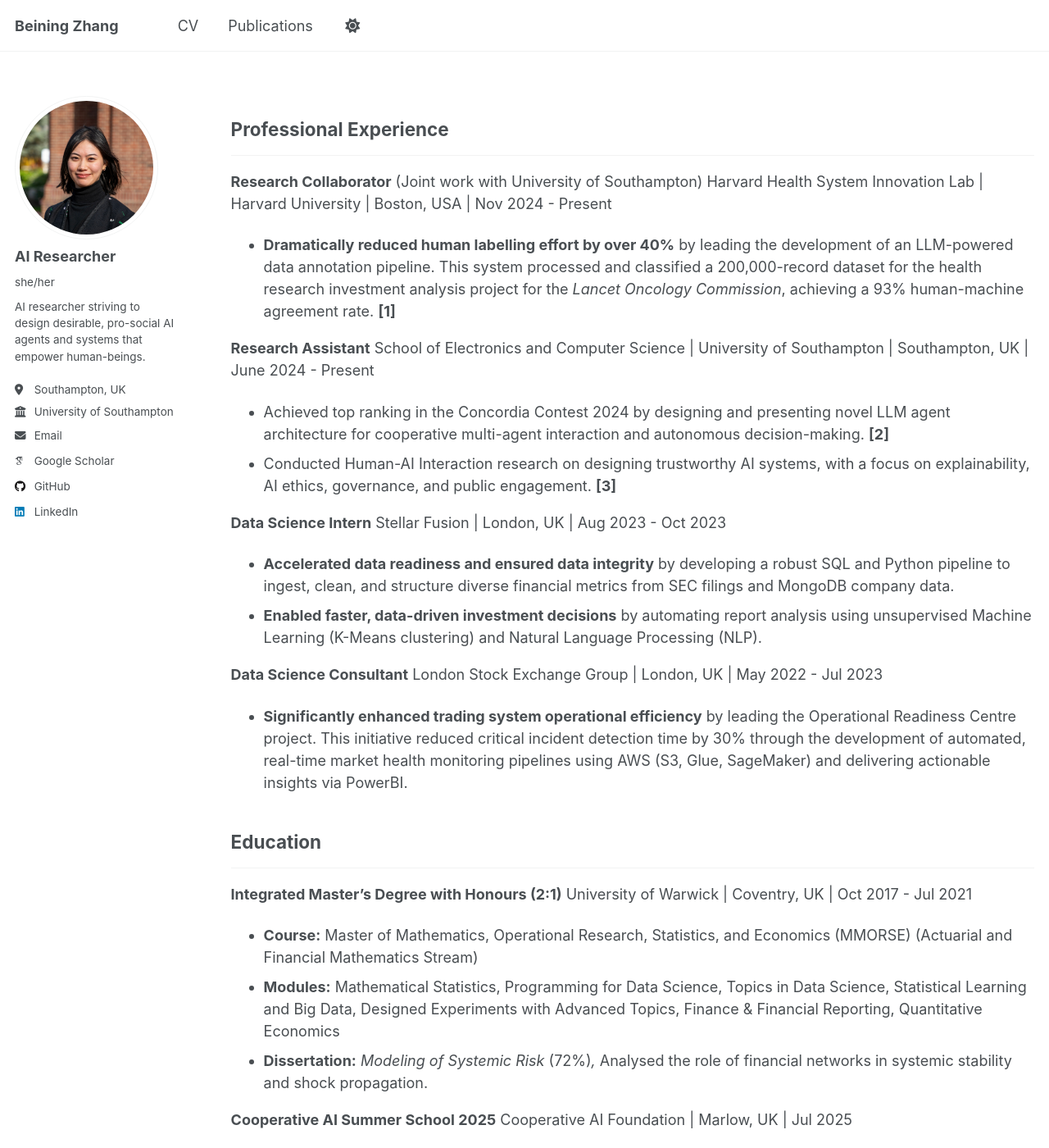
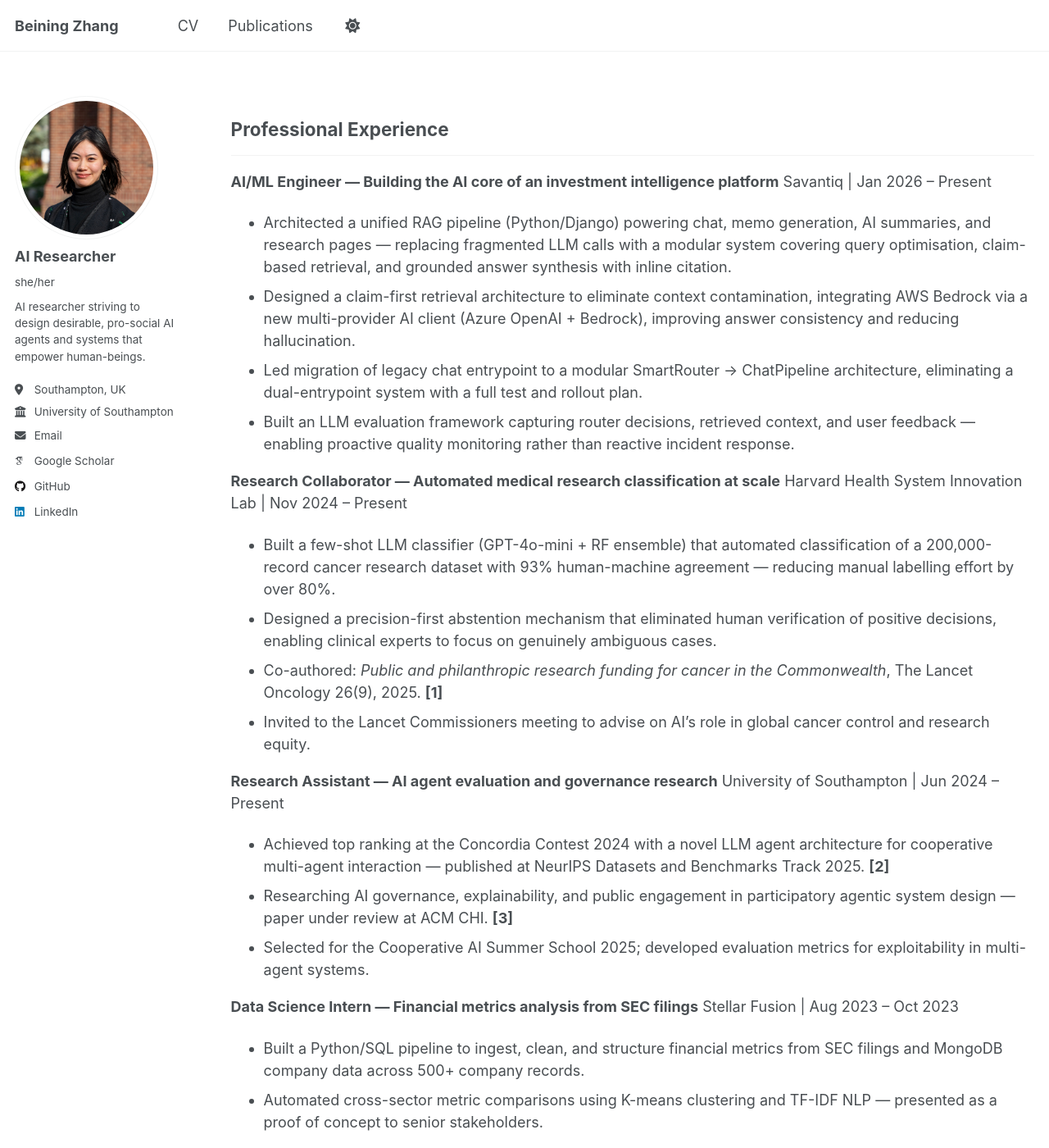
Before and after one commit to BeiningZhang/beiningzhang.github.io, a Jekyll site: the page built from _pages/cv.md, in a window 1280 px wide and 1400 px high. Shown: the whole window at 82% size. Built offline with Jekyll 4.4.1, drawn with Linux system fonts in a browser that asks for light colours; some web fonts are replaced; a script that is not in the unit is left out; some of the changed text lies outside the part shown.

Commit message:
Update CV

```diff
--- a/_pages/cv.md
+++ b/_pages/cv.md
@@ -13,27 +13,42 @@ redirect_from:
 
 ---
 
-**Research Collaborator** (Joint work with University of Southampton)
-Harvard Health System Innovation Lab | Harvard University | Boston, USA | Nov 2024 - Present
+**AI/ML Engineer — Building the AI core of an investment intelligence platform**
+Savantiq | Jan 2026 – Present
 
-- **Dramatically reduced human labelling effort by over 40%** by leading the development of an LLM-powered data annotation pipeline. This system processed and classified a 200,000-record dataset for the health research investment analysis project for the *Lancet Oncology Commission*, achieving a 93% human-machine agreement rate. **[1]**
+- Architected a unified RAG pipeline (Python/Django) powering chat, memo generation, AI summaries, and research pages — replacing fragmented LLM calls with a modular system covering query optimisation, claim-based retrieval, and grounded answer synthesis with inline citation.
+- Designed a claim-first retrieval architecture to eliminate context contamination, integrating AWS Bedrock via a new multi-provider AI client (Azure OpenAI + Bedrock), improving answer consistency and reducing hallucination.
+- Led migration of legacy chat entrypoint to a modular SmartRouter → ChatPipeline architecture, eliminating a dual-entrypoint system with a full test and rollout plan.
+- Built an LLM evaluation framework capturing router decisions, retrieved context, and user feedback — enabling proactive quality monitoring rather than reactive incident response.
 
-**Research Assistant**
-School of Electronics and Computer Science | University of Southampton | Southampton, UK | June 2024 - Present
+**Research Collaborator — Automated medical research classification at scale**
+Harvard Health System Innovation Lab | Nov 2024 – Present
 
-- Achieved top ranking in the Concordia Contest 2024 by designing and presenting novel LLM agent architecture for cooperative multi-agent interaction and autonomous decision-making. **[2]**
-- Conducted Human-AI Interaction research on designing trustworthy AI systems, with a focus on explainability, AI ethics, governance, and public engagement. **[3]**
+- Built a few-shot LLM classifier (GPT-4o-mini + RF ensemble) that automated classification of a 200,000-record cancer research dataset with 93% human-machine agreement — reducing manual labelling effort by over 80%.
+- Designed a precision-first abstention mechanism that eliminated human verification of positive decisions, enabling clinical experts to focus on genuinely ambiguous cases.
+- Co-authored: *Public and philanthropic research funding for cancer in the Commonwealth*, The Lancet Oncology 26(9), 2025. **[1]**
+- Invited to the Lancet Commissioners meeting to advise on AI's role in global cancer control and research equity.
 
-**Data Science Intern**
-Stellar Fusion | London, UK | Aug 2023 - Oct 2023
+**Research Assistant — AI agent evaluation and governance research**
+University of Southampton | Jun 2024 – Present
 
-- **Accelerated data readiness and ensured data integrity** by developing a robust SQL and Python pipeline to ingest, clean, and structure diverse financial metrics from SEC filings and MongoDB company data.
-- **Enabled faster, data-driven investment decisions** by automating report analysis using unsupervised Machine Learning (K-Means clustering) and Natural Language Processing (NLP).
+- Achieved top ranking at the Concordia Contest 2024 with a novel LLM agent architecture for cooperative multi-agent interaction — published at NeurIPS Datasets and Benchmarks Track 2025. **[2]**
+- Researching AI governance, explainability, and public engagement in participatory agentic system design — paper under review at ACM CHI. **[3]**
+- Selected for the Cooperative AI Summer School 2025; developed evaluation metrics for exploitability in multi-agent systems.
 
-**Data Science Consultant**
-London Stock Exchange Group | London, UK | May 2022 - Jul 2023
+**Data Science Intern — Financial metrics analysis from SEC filings**
+Stellar Fusion | Aug 2023 – Oct 2023
 
-- **Significantly enhanced trading system operational efficiency** by leading the Operational Readiness Centre project. This initiative reduced critical incident detection time by 30% through the development of automated, real-time market health monitoring pipelines using AWS (S3, Glue, SageMaker) and delivering actionable insights via PowerBI.
+- Built a Python/SQL pipeline to ingest, clean, and structure financial metrics from SEC filings and MongoDB company data across 500+ company records.
+- Automated cross-sector metric comparisons using K-means clustering and TF-IDF NLP — presented as a proof of concept to senior stakeholders.
+
+**Data Science Consultant — Real-time market monitoring at infrastructure scale**
+LSEG | May 2022 – Jul 2023
+
+- Led the Operational Readiness Centre project — reduced critical incident detection time by 80% through automated, real-time market health monitoring pipelines (AWS S3, Glue, SageMaker, ElasticSearch, Snowflake, ServiceNow).
+- Built end-to-end data pipelines across 5+ source systems, delivering operational insights via PowerBI and Kibana to Capital Markets stakeholders.
+- Prototyped a predictive delay-detection model using AWS SageMaker, extending the system from reactive monitoring to proactive incident prevention.
+- Developed an LSTM-based email classifier (85% accuracy) reducing mean client response time by 25%.
 
 ## Education
 
@@ -61,7 +76,7 @@ Cooperative AI Foundation | Marlow, UK | Jul 2025
 
 ---
 
-**[1]** *Public and philanthropic research funding, publications, and research networks for cancer in the Commonwealth and globally between 2016 and 2023: a comparative analysis*, The Lancet Oncology 26(9), 466-476 (2025)
+**[1]** *Public and philanthropic research funding for cancer in the Commonwealth*, The Lancet Oncology 26(9), 2025
 **[2]** *Evaluating Generalization Capabilities of LLM-Based Agents in Mixed-Motive Scenarios Using Concordia*, Accepted at NeurIPS Datasets and Benchmarks Track (2025)
 **[3]** *Anticipating Opportunities and Threats in Participatory Agentic Design*, Under review at ACM CHI Conference on Human-Computer Interaction (CHI)
 
```
